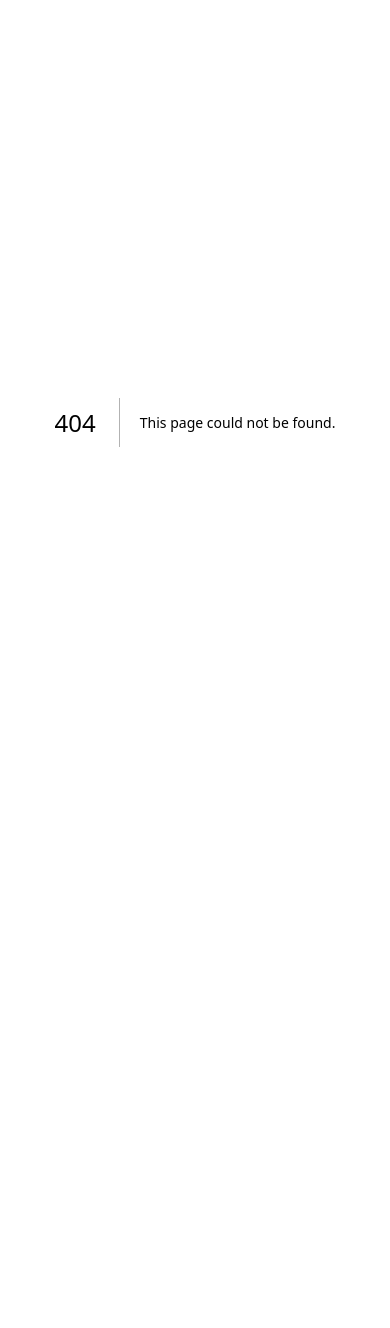
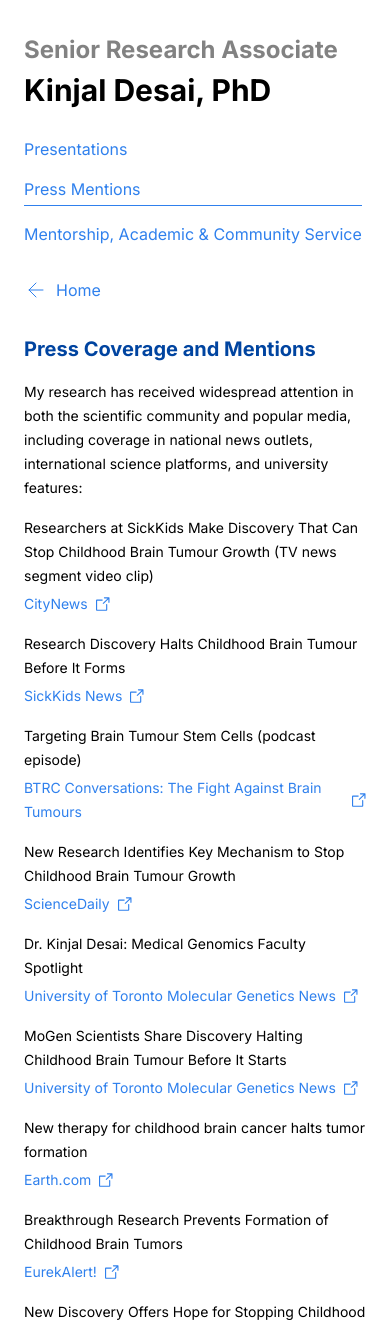
Before and after one commit to rocket5/kinjaldesai-website, a Next.js app: page /press-mentions in a window 390 px wide. Before the commit this address had no page. Shown: the top 1328 px of the page. Before the commit the page ends 844 px from the top, so only its background shows below. Built offline with nearby package versions, Linux system fonts and the light colour scheme.

Commit message:
Add Press Mentions page component, integrating profile and press data, and implementing responsive layout with navigation links and press items display.

```diff
--- /dev/null
+++ b/src/app/press-mentions/page.tsx
@@ -0,0 +1,116 @@
+import Link from "next/link";
+import { type Metadata } from "next";
+import profileData from "~/data/profile.json";
+import pressData from "~/data/press.json";
+import { icons } from "~/components/icons";
+
+export const metadata: Metadata = {
+  title: "Press Coverage and Mentions - Kinjal Desai, PhD",
+  description: "Press coverage and mentions of Dr. Kinjal Desai's research in scientific community and popular media, including national news outlets and university features.",
+};
+
+export default function PressMentions() {
+  return (
+    <main className="min-h-screen bg-white">
+      <div className="mx-auto max-w-[1440px] px-6 py-8 md:px-[150px] md:py-16">
+        <div className="flex flex-col gap-8 md:gap-16">
+          {/* Header */}
+          <header className="flex flex-col items-start justify-between gap-6 md:flex-row md:items-end md:gap-8">
+            <div className="flex w-full flex-col md:w-[472px]">
+              <div className="job-title text-2xl font-bold leading-normal text-[var(--gray-3)] md:text-[32px]">
+                {profileData.header.jobTitle}
+              </div>
+              <div className="name text-3xl font-bold leading-normal text-black md:text-[36px]">
+                {profileData.header.name}
+              </div>
+            </div>
+            <nav className="navigation flex flex-col gap-4 md:flex-row md:items-end md:gap-6">
+              {profileData.navigation.map((item, index) => (
+                <Link
+                  key={index}
+                  href={item.href}
+                  className={`link-text text-[var(--blue-1)] hover:underline ${
+                    item.label === 'Press Mentions'
+                      ? 'border-b border-[var(--blue-1)] pb-1'
+                      : ''
+                  }`}
+                >
+                  {item.label}
+                </Link>
+              ))}
+            </nav>
+          </header>
+
+          {/* Main Content */}
+          <div className="flex flex-col gap-8 md:flex-row md:gap-16">
+            {/* Left Sidebar */}
+            <aside className="flex w-full flex-col items-start gap-6 md:w-[177px] md:gap-8">
+              <div className="home-link-container flex items-center gap-2 self-stretch">
+                {icons.arrowLeft}
+                <Link href="/" className="home-link flex-1 text-base leading-6 text-[var(--blue-1)] hover:underline">
+                  Home
+                </Link>
+              </div>
+            </aside>
+
+            {/* Right Content */}
+            <main className="flex flex-1 flex-col gap-6 md:gap-12">
+              {/* Press Coverage Section */}
+              <section className="press-coverage flex flex-col gap-4">
+                <h2 className="section-title text-xl font-bold leading-normal text-[var(--heading)] md:text-2xl">
+                  {pressData.title}
+                </h2>
+                <p className="section-description text-sm leading-6 text-black md:text-base">
+                  {pressData.description}
+                </p>
+
+                {/* Press Items */}
+                <div className="press-items flex flex-col gap-4">
+                  {pressData.pressItems.map((item, index) => (
+                    <div key={index} className="press-item flex flex-col gap-1">
+                      <div className="press-title text-sm leading-6 text-black md:text-base">
+                        {item.title}
+                      </div>
+                      <div className="press-source-link flex items-center gap-2">
+                        <Link
+                          href={item.url}
+                          className="press-source text-sm leading-6 text-[var(--blue-1)] hover:underline md:text-base"
+                          target="_blank"
+                          rel="noopener noreferrer"
+                        >
+                          {item.source}
+                        </Link>
+                        <div className="external-link-icon">
+                          <svg
+                            width="14"
+                            height="14"
+                            viewBox="0 0 14 14"
+                            fill="none"
+                            xmlns="http://www.w3.org/2000/svg"
+                            className="flex-shrink-0"
+                          >
+                            <path
+                              d="M13.5 5.3125C13.5 5.46168 13.4407 5.60476 13.3352 5.71025C13.2298 5.81574 13.0867 5.875 12.9375 5.875C12.7883 5.875 12.6452 5.81574 12.5398 5.71025C12.4343 5.60476 12.375 5.46168 12.375 5.3125V2.17094L7.71117 6.83547C7.60562 6.94102 7.46247 7.00031 7.3132 7.00031C7.16394 7.00031 7.02078 6.94102 6.91523 6.83547C6.80969 6.72992 6.75039 6.58677 6.75039 6.4375C6.75039 6.28823 6.80969 6.14508 6.91523 6.03953L11.5791 1.375H8.4375C8.28832 1.375 8.14524 1.31574 8.03975 1.21025C7.93426 1.10476 7.875 0.961684 7.875 0.8125C7.875 0.663316 7.93426 0.520242 8.03975 0.414753C8.14524 0.309263 8.28832 0.25 8.4375 0.25H12.9375C13.0867 0.25 13.2298 0.309263 13.3352 0.414753C13.4407 0.520242 13.5 0.663316 13.5 0.8125V5.3125ZM10.6875 7C10.5383 7 10.3952 7.05926 10.2898 7.16475C10.1843 7.27024 10.125 7.41332 10.125 7.5625V12.625H1.125V3.625H6.1875C6.33668 3.625 6.47976 3.56574 6.58525 3.46025C6.69074 3.35476 6.75 3.21168 6.75 3.0625C6.75 2.91332 6.69074 2.77024 6.58525 2.66475C6.47976 2.55926 6.33668 2.5 6.1875 2.5H1.125C0.826631 2.5 0.540483 2.61853 0.329505 2.82951C0.118526 3.04048 0 3.32663 0 3.625V12.625C0 12.9234 0.118526 13.2095 0.329505 13.4205C0.540483 13.6315 0.826631 13.75 1.125 13.75H10.125C10.4234 13.75 10.7095 13.6315 10.9205 13.4205C11.1315 13.2095 11.25 12.9234 11.25 12.625V7.5625C11.25 7.41332 11.1907 7.27024 11.0852 7.16475C10.9798 7.05926 10.8367 7 10.6875 7Z"
+                              fill="#2F80ED"
+                            />
+                          </svg>
+                        </div>
+                      </div>
+                    </div>
+                  ))}
+                </div>
+              </section>
+            </main>
+          </div>
+
+          {/* Footer */}
+          <footer className="footer flex justify-center">
+            <p className="copyright-text text-sm leading-6 text-black md:text-base">
+              {profileData.footer.copyright}
+            </p>
+          </footer>
+        </div>
+      </div>
+    </main>
+  );
+}
--- /dev/null
+++ b/src/data/press.json
@@ -0,0 +1,81 @@
+{
+  "title": "Press Coverage and Mentions",
+  "description": "My research has received widespread attention in both the scientific community and popular media, including coverage in national news outlets, international science platforms, and university features:",
+  "pressItems": [
+    {
+      "title": "Researchers at SickKids Make Discovery That Can Stop Childhood Brain Tumour Growth (TV news segment video clip)",
+      "source": "CityNews",
+      "url": "https://example.com/citynews"
+    },
+    {
+      "title": "Research Discovery Halts Childhood Brain Tumour Before It Forms",
+      "source": "SickKids News",
+      "url": "https://example.com/sickkids-news"
+    },
+    {
+      "title": "Targeting Brain Tumour Stem Cells (podcast episode)",
+      "source": "BTRC Conversations: The Fight Against Brain Tumours",
+      "url": "https://example.com/btrc"
+    },
+    {
+      "title": "New Research Identifies Key Mechanism to Stop Childhood Brain Tumour Growth",
+      "source": "ScienceDaily",
+      "url": "https://example.com/sciencedaily"
+    },
+    {
+      "title": "Dr. Kinjal Desai: Medical Genomics Faculty Spotlight",
+      "source": "University of Toronto Molecular Genetics News",
+      "url": "https://example.com/uoft-mogen-spotlight"
+    },
+    {
+      "title": "MoGen Scientists Share Discovery Halting Childhood Brain Tumour Before It Starts",
+      "source": "University of Toronto Molecular Genetics News",
+      "url": "https://example.com/uoft-mogen-discovery"
+    },
+    {
+      "title": "New therapy for childhood brain cancer halts tumor formation",
+      "source": "Earth.com",
+      "url": "https://example.com/earth-com"
+    },
+    {
+      "title": "Breakthrough Research Prevents Formation of Childhood Brain Tumors",
+      "source": "EurekAlert!",
+      "url": "https://example.com/eurekalert"
+    },
+    {
+      "title": "New Discovery Offers Hope for Stopping Childhood Brain Tumors Before They Start",
+      "source": "News-Medical.net",
+      "url": "https://example.com/news-medical"
+    },
+    {
+      "title": "Breakthrough Halts Childhood Brain Tumor Before It Starts",
+      "source": "Mirage News",
+      "url": "https://example.com/mirage-news"
+    },
+    {
+      "title": "Breakthrough Research Prevents Formation of Childhood Brain Tumors",
+      "source": "Bioengineer.org",
+      "url": "https://example.com/bioengineer"
+    },
+    {
+      "title": "Curtana Pharmaceuticals Announces Breakthrough in Pediatric Brain Cancer Treatment with Dual Studies Published in Nature Communications",
+      "source": "PRLog",
+      "url": "https://example.com/prlog"
+    },
+    {
+      "title": "Health World Cancer Day: A Therapy Against the Most Common Pediatric Malignant Brain Tumor (translated from Italian)",
+      "source": "Focus.it",
+      "url": "https://example.com/focus-it"
+    },
+    {
+      "title": "Targeting Cell Fate Transitions in Medulloblastoma: Precision and Context Matter",
+      "source": "Springer Nature Research Communities",
+      "url": "https://example.com/springer-nature"
+    },
+    {
+      "title": "Researchers from Hospital for Sick Children Report Details of New Studies and Findings in the Area of Medulloblastoma (OLIG2 mediates a rare targetable stem cell fate transition in sonic hedgehog medulloblastoma)",
+      "source": "Stem Cell Week, NewsRX LLC",
+      "url": "https://example.com/stem-cell-week"
+    }
+  ]
+}
```
